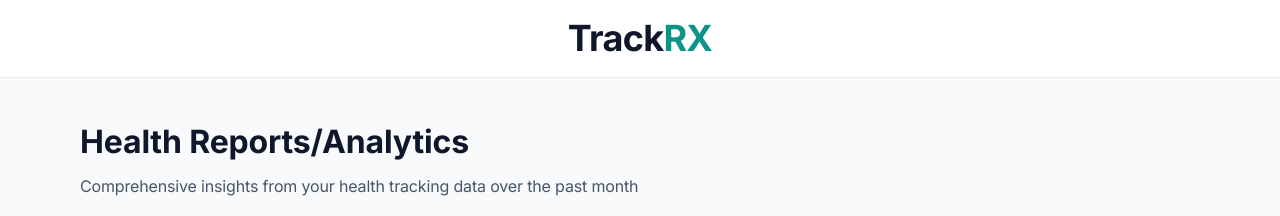
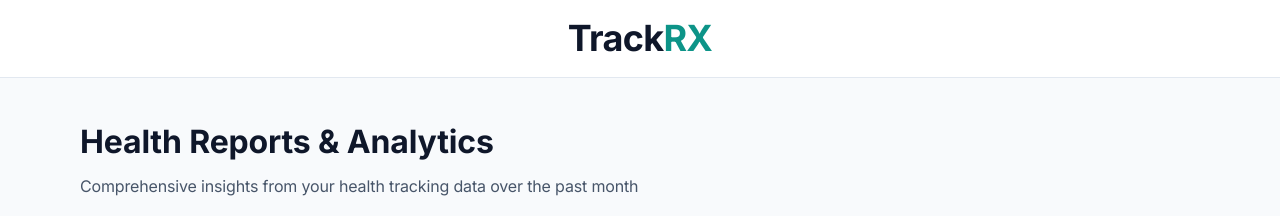
Before and after one commit to birthquake/medical-symptom-timeline-builder, a React (Create React App) app: page / in a window 1280 px wide. Both pictures are taken after a click on the button "Reports". Shown: the top 216 px of the page. Built offline with nearby package versions, Linux system fonts and the light colour scheme.

Commit message:
Update Reports.js

```diff
--- a/src/components/Reports.js
+++ b/src/components/Reports.js
@@ -1276,7 +1276,7 @@ This report is for personal use only and should not replace professional medical
       {/* Header */}
       <div className="mb-6">
         <h1 className="text-2xl font-bold text-slate-900 mb-2">
-  Health Reports/Analytics
+  Health Reports & Analytics
 </h1>
         <p className="text-slate-600">
           Comprehensive insights from your health tracking data over the past {timeframe}
```
